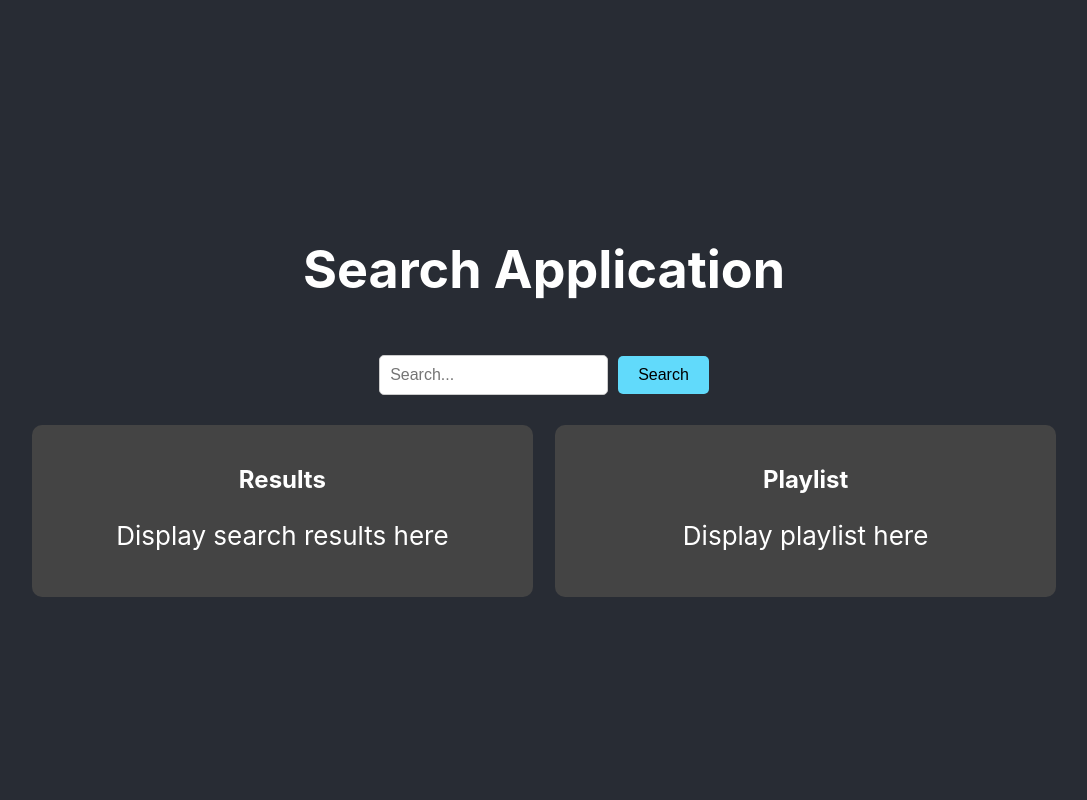
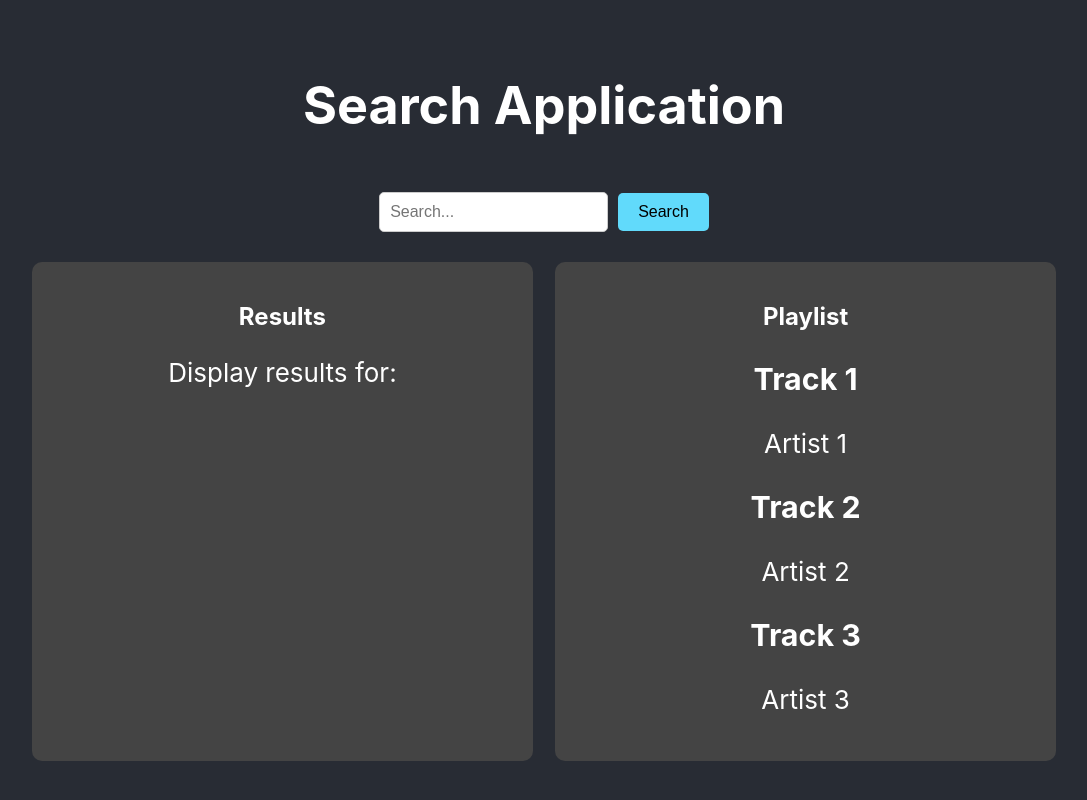
Before and after one commit to ashafer98/CodeAcademy, a React (Create React App) app in the folder my-jammmin/: page / in a window 1280 px wide. Shown: the whole page, without its empty margins (96-1183 px from the left). Built offline with nearby package versions, Linux system fonts and the light colour scheme.

Commit message:
added individual components need to update css

```diff
--- a/my-jammmin/src/components/App/App.js
+++ b/my-jammmin/src/components/App/App.js
@@ -1,8 +1,16 @@
 import React, { useState } from 'react';
 import './App.css';
+import SearchBar from '../SearchBar/SearchBar';
+import SearchResults from '../SearchResults/SearchResults'
+import Playlist from '../Playlist/Playlist';
 
 function App() {
   const [searchTerm, setSearchTerm] = useState('');
+  const [playlist, setPlaylist] = useState([
+    { name: 'Track 1', artist: 'Artist 1' },
+    { name: 'Track 2', artist: 'Artist 2' },
+    { name: 'Track 3', artist: 'Artist 3' },
+  ]);
 
   const handleSearch = () => {
     console.log('Searching for:', searchTerm);
@@ -13,27 +21,10 @@ function App() {
     <div className="App">
       <header className="App-header">
         <h1>Search Application</h1>
-        <div className="search-container">
-          <input
-            type="text"
-            value={searchTerm}
-            onChange={(e) => setSearchTerm(e.target.value)}
-            placeholder="Search..."
-            className="search-input"
-          />
-          <button onClick={handleSearch} className="search-button">
-            Search
-          </button>
-        </div>
+        <SearchBar searchTerm={searchTerm} setSearchTerm={setSearchTerm} handleSearch={handleSearch} />
         <div className="containers">
-          <div className="results-container">
-            <h2>Results</h2>
-            <p>Display search results here</p>
-          </div>
-          <div className="playlist-container">
-            <h2>Playlist</h2>
-            <p>Display playlist here</p>
-          </div>
+          <SearchResults searchTerm={searchTerm} />
+          <Playlist playlist={playlist} />
         </div>
       </header>
     </div>
--- a/my-jammmin/src/components/Playlist/Playlist.js
+++ b/my-jammmin/src/components/Playlist/Playlist.js
@@ -0,0 +1,13 @@
+import React from 'react';
+import TrackList from '../TrackList/TrackList';
+
+function Playlist({ playlist }) {
+  return (
+    <div className="playlist-container">
+      <h2>Playlist</h2>
+      <TrackList tracks={playlist} />
+    </div>
+  );
+}
+
+export default Playlist;
--- a/my-jammmin/src/components/SearchBar/SearchBar.js
+++ b/my-jammmin/src/components/SearchBar/SearchBar.js
@@ -0,0 +1,20 @@
+import React from 'react';
+
+function SearchBar({ searchTerm, setSearchTerm, handleSearch }) {
+  return (
+    <div className="search-container">
+      <input
+        type="text"
+        value={searchTerm}
+        onChange={(e) => setSearchTerm(e.target.value)}
+        placeholder="Search..."
+        className="search-input"
+      />
+      <button onClick={handleSearch} className="search-button">
+        Search
+      </button>
+    </div>
+  );
+}
+
+export default SearchBar;
--- a/my-jammmin/src/components/SearchResults/SearchResults.js
+++ b/my-jammmin/src/components/SearchResults/SearchResults.js
@@ -0,0 +1,12 @@
+import React from 'react';
+
+function SearchResults({ searchTerm }) {
+  return (
+    <div className="results-container">
+      <h2>Results</h2>
+      <p>Display results for: {searchTerm}</p>
+    </div>
+  );
+}
+
+export default SearchResults;
--- a/my-jammmin/src/components/Track/Track.js
+++ b/my-jammmin/src/components/Track/Track.js
@@ -0,0 +1,12 @@
+import React from 'react';
+
+function Track({ trackName, artistName }) {
+  return (
+    <div className="track">
+      <h3>{trackName}</h3>
+      <p>{artistName}</p>
+    </div>
+  );
+}
+
+export default Track;
--- a/my-jammmin/src/components/TrackList/TrackList.js
+++ b/my-jammmin/src/components/TrackList/TrackList.js
@@ -0,0 +1,14 @@
+import React from 'react';
+import Track from '../Track/Track';
+
+function TrackList({ tracks }) {
+  return (
+    <div className="tracklist">
+      {tracks.map((track, index) => (
+        <Track key={index} trackName={track.name} artistName={track.artist} />
+      ))}
+    </div>
+  );
+}
+
+export default TrackList;
```
